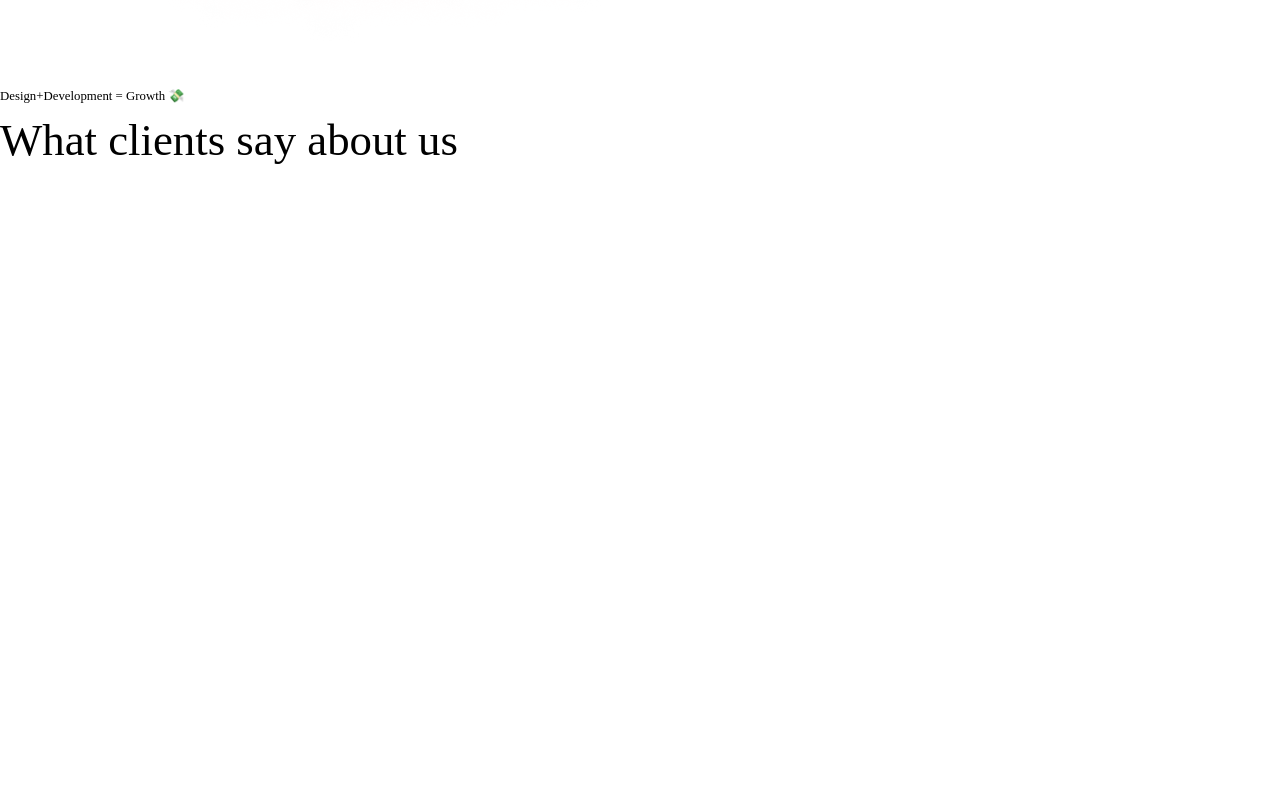
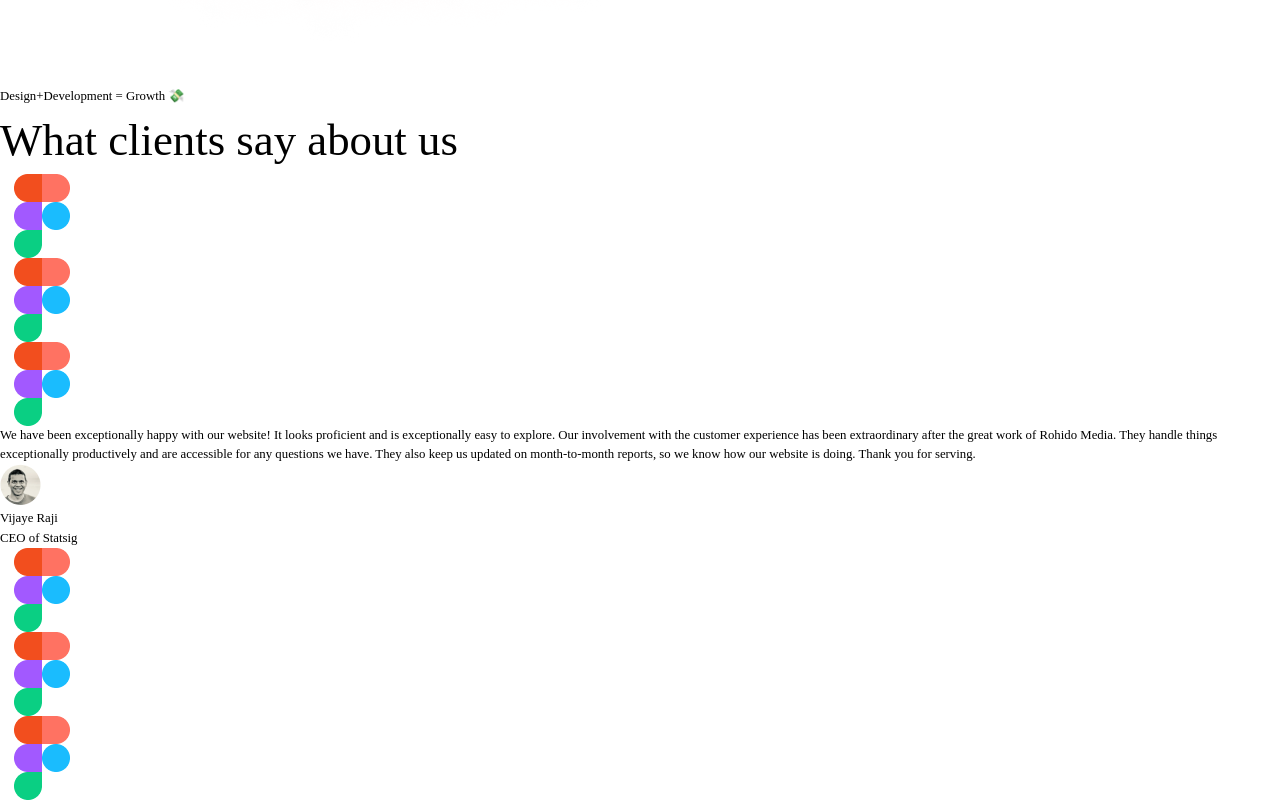
Before and after one commit to hardikk04/Rohido, a React (Vite) app: page / in a window 1280 px wide. Shown: the part 9369-10169 px from the top of the page. Before the commit the page ends 9543 px from the top, so only its background shows below. Built offline with nearby package versions, Linux system fonts and the light colour scheme; a web font is replaced by a local one.

Commit message:
client section has done

```diff
--- a/src/components/Home.jsx
+++ b/src/components/Home.jsx
@@ -229,6 +229,72 @@ const Home = () => {
           <SectionBadge text="Design+Development = Growth 💸"></SectionBadge>
           <h2>What clients say about us</h2>
         </div>
+        <div className="w-full flex justify-center py-[6vw]">
+          <div className="w-full px-[5vw] border-t h-[60vh] border-b border-white/30 flex justify-between">
+            <div className="client-left w-[16%] h-full">
+              <div className="w-full h-[32.5%] border border-white/30 flex justify-center items-center">
+                <img className="object-cover" src="/images/figma.png" alt="" />
+              </div>
+              <div className="w-full h-[35%] border border-white/30 flex justify-center items-center">
+                <img
+                  className="object-cover grayscale"
+                  src="/images/figma.png"
+                  alt=""
+                />
+              </div>
+              <div className="w-full h-[32.5%] border border-white/30 flex justify-center items-center">
+                <img
+                  className="object-cover grayscale"
+                  src="/images/figma.png"
+                  alt=""
+                />
+              </div>
+            </div>
+            <div className="client-center w-[59%] h-full text-center py-[2vw] px-[6vw] flex flex-col items-center justify-center">
+              <p className="thin">
+                We have been exceptionally happy with our website! It looks
+                proficient and is exceptionally easy to explore. Our involvement
+                with the customer experience has been extraordinary after the
+                great work of Rohido Media. They handle things exceptionally
+                productively and are accessible for any questions we have. They
+                also keep us updated on month-to-month reports, so we know how
+                our website is doing. Thank you for serving.
+              </p>
+              <div className="w-[3vw] h-[3vw] rounded-full mt-[3vw]">
+                <img
+                  className="h-full w-full object-cover"
+                  src="/images/client.png"
+                  alt=""
+                />
+              </div>
+              <span className="mt-2">Vijaye Raji</span>
+              <p className="thin opacity-70 mt-1">CEO of Statsig</p>
+            </div>
+            <div className="client-right w-[16%] h-full">
+              <div className="w-full h-[32.5%] border border-white/30 flex justify-center items-center">
+                <img
+                  className="object-cover grayscale"
+                  src="/images/figma.png"
+                  alt=""
+                />
+              </div>
+              <div className="w-full h-[35%] border border-white/30 flex justify-center items-center">
+                <img
+                  className="object-cover grayscale"
+                  src="/images/figma.png"
+                  alt=""
+                />
+              </div>
+              <div className="w-full h-[32.5%] border border-white/30 flex justify-center items-center">
+                <img
+                  className="object-cover grayscale"
+                  src="/images/figma.png"
+                  alt=""
+                />
+              </div>
+            </div>
+          </div>
+        </div>
       </section>
     </div>
   );
--- a/src/index.css
+++ b/src/index.css
@@ -132,6 +132,9 @@ span {
 
 button {
   font-size: 1vw;
+
 }
 
+
+
 /* Home css end */
```
Also changed, not shown: public/images/client.png (added), public/images/figma.png (added).
